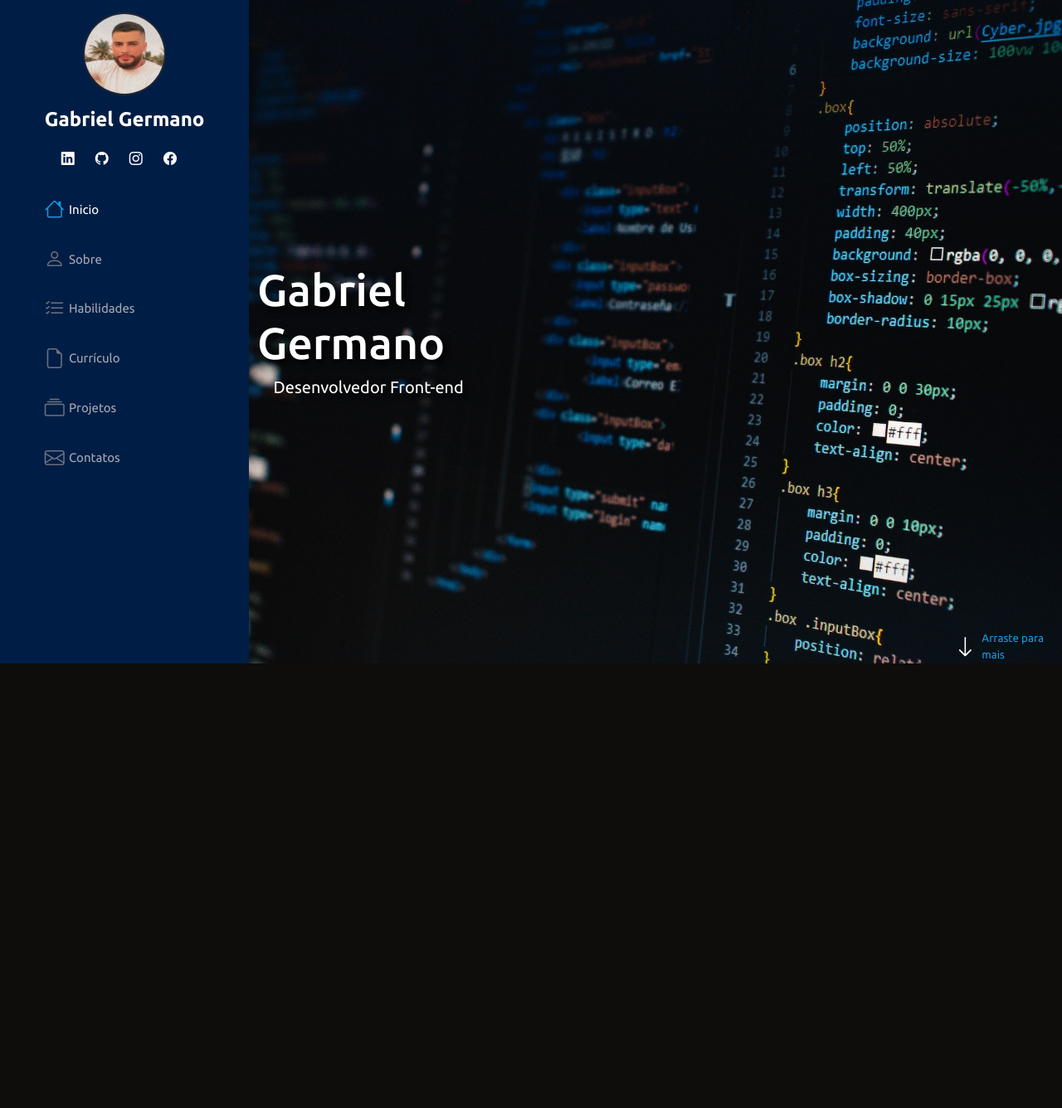
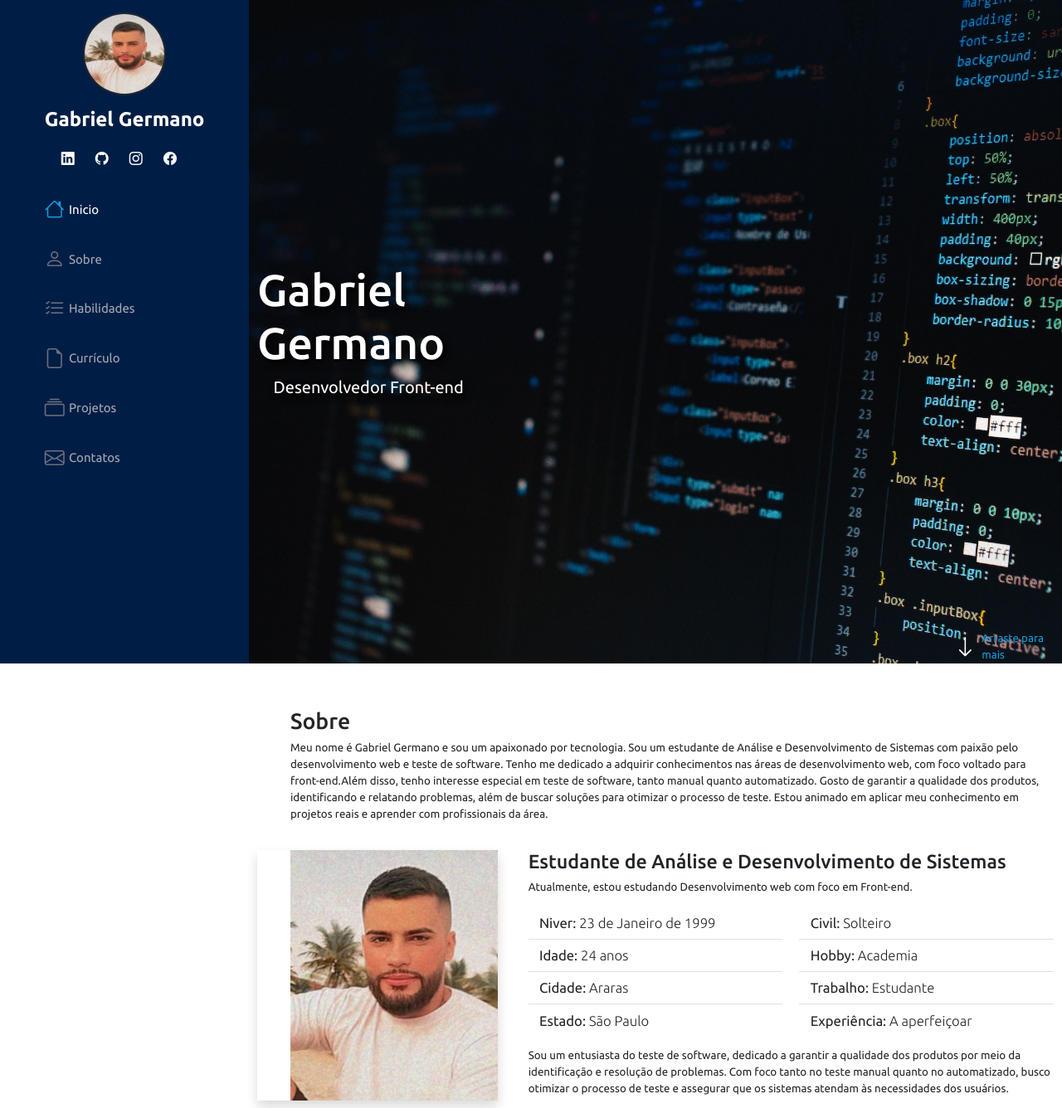
Before and after one commit to germanogabriel99/Gabriel-Germano-Portf, a Flask app: page / in a window 1280 px wide. Shown: the whole page at 83% size. Before the commit the page ends 800 px from the top, so only its background shows below. Run offline with Flask 3, Linux system fonts and the light colour scheme; some libraries are stand-ins or nearby versions.

Commit message:
sobre terminado

```diff
--- a/static/style.css
+++ b/static/style.css
@@ -135,6 +135,19 @@ i.menu-mobile{
 .menu-nav-active #header{
     left: 0;
 }
+#sobre-h{
+    padding: 0px 0px 0px 50px;
+}
+#fotoperfil{
+    padding: 0px 0px 0px 40px;
+}
+
+
+
+
+
+
+
 
 @media (max-width:1024px){
     #header{
--- a/templates/index.html
+++ b/templates/index.html
@@ -33,10 +33,10 @@
         <nav id='navbar' class="nav-menu">
             <ul class="nav flex-column">
                 <li class="nav-item">
-                  <a class="nav-link active" aria-current="page" href="#"><i class="bi bi-house"></i> Inicio</a>
+                  <a class="nav-link active" aria-current="page" href="#inicio"><i class="bi bi-house"></i> Inicio</a>
                 </li>
                 <li class="nav-item">
-                  <a class="nav-link" href="#"><i class="bi bi-person"></i> Sobre</a>
+                  <a class="nav-link" href="#sobre"><i class="bi bi-person"></i> Sobre</a>
                 </li>
                 <li class="nav-item">
                   <a class="nav-link" href="#"><i class="bi bi-list-check"></i> Habilidades</a>
@@ -64,10 +64,73 @@
             <div class="col-md-7 d-flex justify-content-end align-items-end">
                 <div id="arraste" class="d-flex aling-items-center">
                     <i class="bi bi-arrow-down text-white pe-2 fs-2"></i>
-                    <a href="">Arraste para mais</a>
+                    <a href="#sobre">Arraste para mais</a>
                 </div>
             </div>
 
+        </section>
+        <section class="container mt-5" id="sobre">
+            <div class="row w-100">
+                <div id="sobre-h" class="col-md-12">
+                    <h2 class="pt-3">Sobre</h2>
+                    <p>Meu nome é Gabriel Germano e sou um apaixonado por tecnologia.
+
+                        Sou um estudante de Análise e Desenvolvimento de Sistemas com paixão pelo desenvolvimento web e teste de software.
+
+                        Tenho me dedicado a adquirir conhecimentos nas áreas de desenvolvimento web, com foco voltado para front-end.Além disso, tenho interesse especial em teste de software, tanto manual quanto automatizado.
+
+                        Gosto de garantir a qualidade dos produtos, identificando e relatando problemas, além de buscar soluções para otimizar o processo de teste. Estou animado em aplicar meu conhecimento em projetos reais e aprender com profissionais da área.
+
+                        </p>
+                </div>
+            </div>
+            <div class="row mt-4">
+                <div class="col-md-4">
+                    <img id="fotoperfil" class="shadow" src="../static/img/foto perfil maior.jpeg"Foto do Gabriel">
+                </div>
+                <div class="col-md-8">
+                    <h3>Estudante de Análise e Desenvolvimento de Sistemas</h3>
+                    <p>Atualmente, estou estudando Desenvolvimento web com foco em Front-end.</p>
+                    <div class="row mt-3 mb-3">
+                        <div class="col-md-6">
+                            <ul class="list-group list-group-flush fs-5">
+                                <li class="list-group-item">Niver:
+                                    <span class="fw-lighter">23 de Janeiro de 1999</span>
+                                </li>
+                                <li class="list-group-item">Idade:
+                                    <span class="fw-lighter">24 anos</span>
+                                </li>
+                                <li class="list-group-item">Cidade:
+                                    <span class="fw-lighter">Araras</span>
+                                </li>
+                                <li class="list-group-item">Estado:
+                                    <span class="fw-lighter">São Paulo</span>
+                                </li>
+
+                            </ul>
+                        </div>
+                        <div class="col-md-6">
+                            <ul class="list-group list-group-flush fs-5">
+                                <li class="list-group-item">Civil:
+                                    <span class="fw-lighter">Solteiro</span>
+                                </li>
+                                <li class="list-group-item">Hobby:
+                                    <span class="fw-lighter">Academia</span>
+                                </li>
+                                <li class="list-group-item">Trabalho:
+                                    <span class="fw-lighter">Estudante</span>
+                                </li>
+                                <li class="list-group-item">Experiência:
+                                    <span class="fw-lighter">A aperfeiçoar</span>
+                                </li>
+
+                            </ul>
+                        </div>
+                    </div>
+                    <p>Sou um entusiasta do teste de software, dedicado a garantir a qualidade dos produtos por meio da identificação e resolução de problemas. Com foco tanto no teste manual quanto no automatizado, busco otimizar o processo de teste e assegurar que os sistemas atendam às necessidades dos usuários.</p>
+
+                </div>
+            </div>
         </section>
     </main>
     <script src="../static/bootstrap/js/bootstrap.bundle.min.js"></script>
```
Also changed, not shown: static/img/foto perfil maior.jpeg (added), static/script.js (line endings or trailing spaces).
